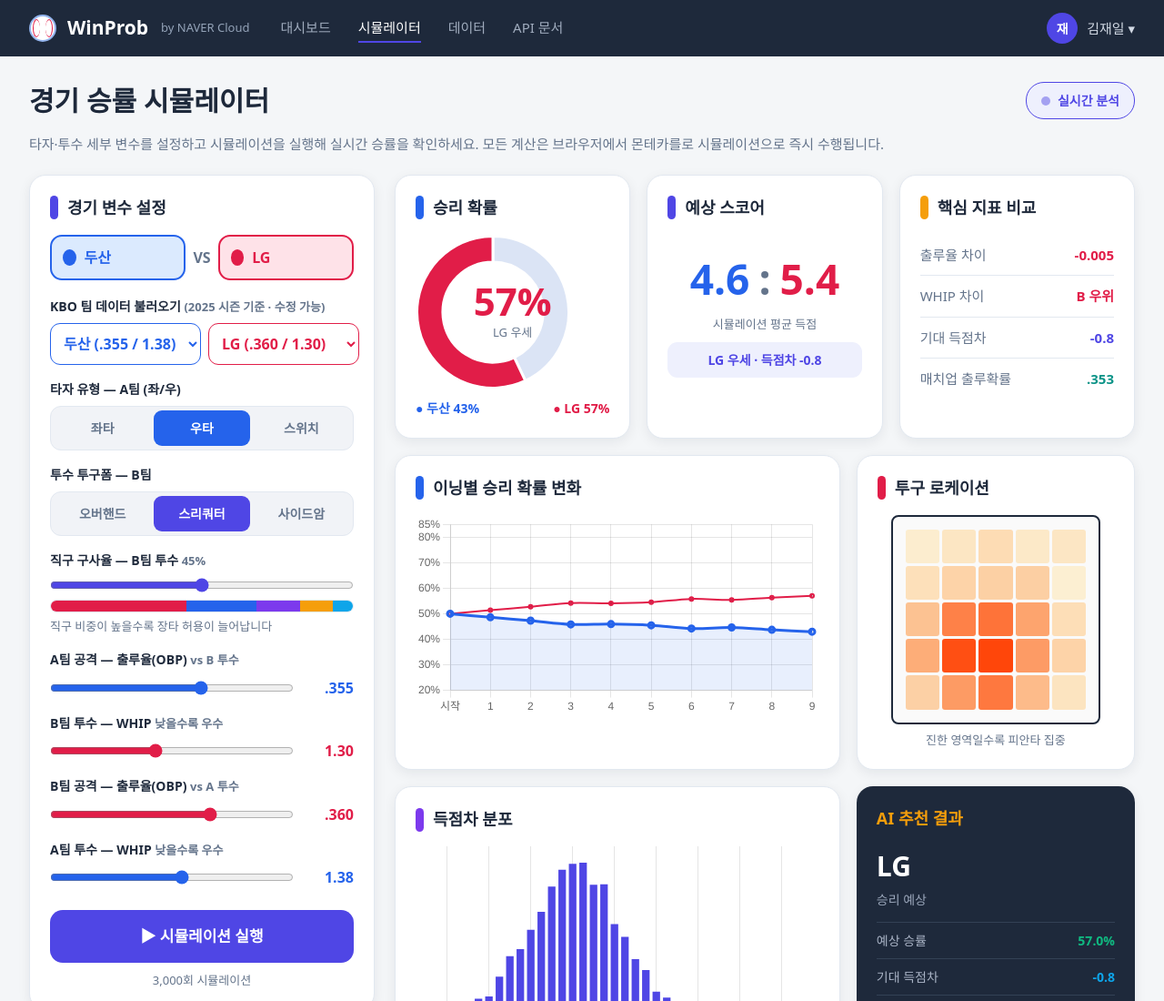
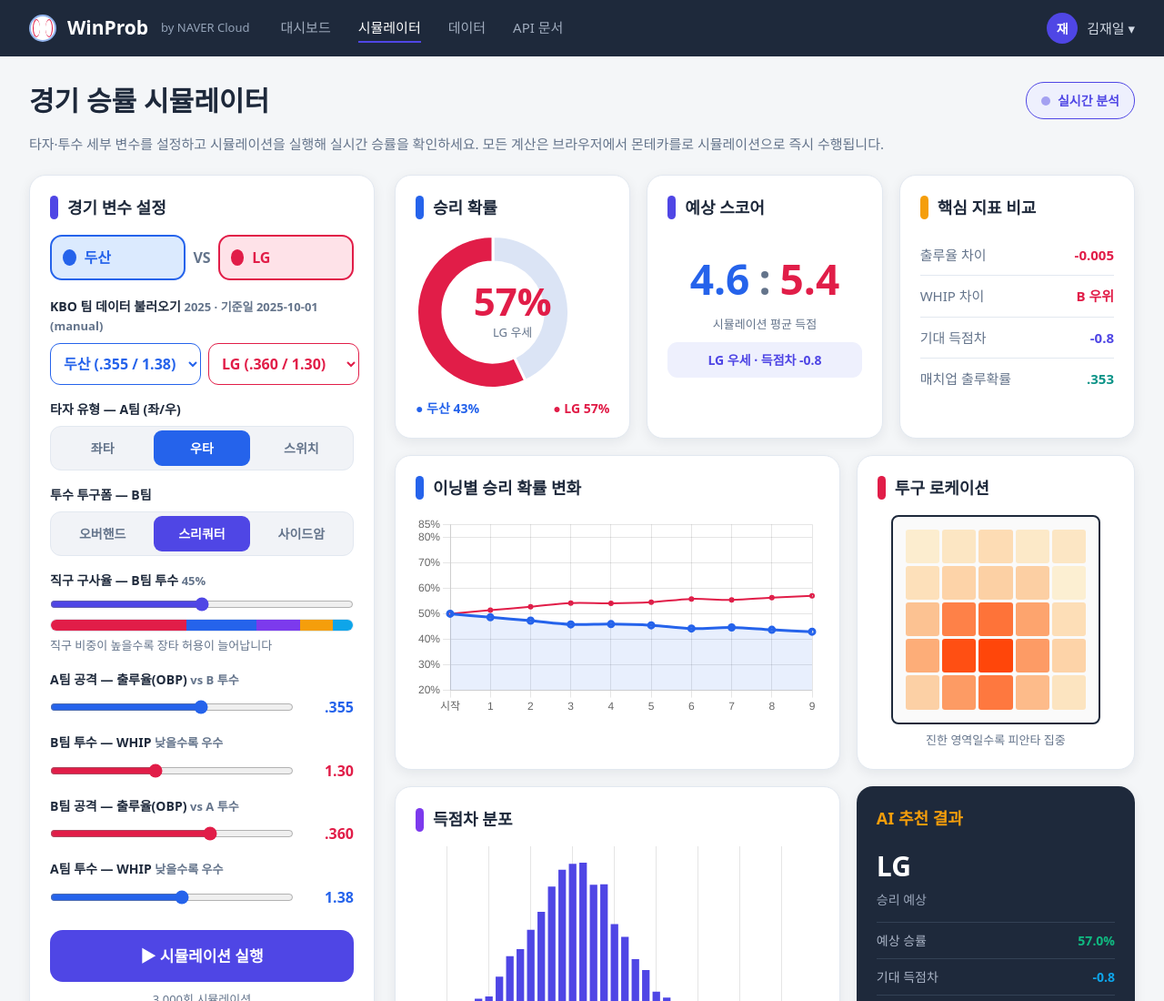
Before and after one commit to Jaeil33/winprob, a plain HTML site: page index.html in a window 1280 px wide. Shown: the top 1100 px of the page at 91% size. Drawn offline with nearby package versions, Linux system fonts and the light colour scheme.

Commit message:
Add files via upload

```diff
--- a/index.html
+++ b/index.html
@@ -122,7 +122,7 @@
       </div>
 
       <div class="field">
-        <label>KBO 팀 데이터 불러오기 <span class="muted">(2025 시즌 기준 · 수정 가능)</span></label>
+        <label>KBO 팀 데이터 불러오기 <span class="muted" id="dataInfo">내장 데이터</span></label>
         <div style="display:flex;gap:8px">
           <select id="loadA" class="sel a"></select>
           <select id="loadB" class="sel b"></select>
@@ -234,8 +234,9 @@
 
 <script>
 const $=id=>document.getElementById(id);
-// KBO 10개 팀: [팀명, 팀 출루율(OBP), 팀 투수 WHIP]  — 2025 시즌 기준 샘플값(Statiz 수치로 갱신 가능)
-const KBO=[
+// KBO 10개 팀: [팀명, 팀 출루율(OBP), 팀 투수 WHIP]
+// 내장 기본값(오프라인/로컬 대비). 온라인에서는 data.json을 불러와 자동 대체됩니다.
+let KBO=[
   ['두산',.355,1.38],['LG',.360,1.30],['KIA',.365,1.34],['삼성',.350,1.40],['SSG',.345,1.42],
   ['롯데',.348,1.45],['한화',.352,1.36],['NC',.344,1.44],['KT',.346,1.41],['키움',.335,1.50]
 ];
@@ -316,7 +317,6 @@
 function applyTeam(side,name){const t=KBO.find(x=>x[0]===name);if(!t)return;
   if(side==='A'){$('nameA').value=t[0];setS('aObp','aObp',t[1],1000,v=>v.toFixed(3).slice(1));setS('aWhip','aWhip',t[2],100,v=>v.toFixed(2));}
   else{$('nameB').value=t[0];setS('bObp','bObp',t[1],1000,v=>v.toFixed(3).slice(1));setS('bWhip','bWhip',t[2],100,v=>v.toFixed(2));}}
-fillSel($('loadA'),'두산');fillSel($('loadB'),'LG');
 $('loadA').addEventListener('change',e=>{applyTeam('A',e.target.value);render();});
 $('loadB').addEventListener('change',e=>{applyTeam('B',e.target.value);render();});
 function bindSlider(id,key,fmt,div){$(id).addEventListener('input',e=>{
@@ -411,8 +411,28 @@
 }
 $('run').addEventListener('click',render);
 
-/* init */
-initCharts();drawMix();applyTeam('A','두산');applyTeam('B','LG');render();
+/* init — data.json(있으면) 불러온 뒤 부팅. 로컬 file://·오프라인이면 내장 기본값 사용 */
+function boot(){
+  const aDef=KBO[0][0], bDef=KBO[1][0];
+  $('loadA').innerHTML='';$('loadB').innerHTML='';
+  fillSel($('loadA'),aDef);fillSel($('loadB'),bDef);
+  initCharts();drawMix();applyTeam('A',aDef);applyTeam('B',bDef);render();
+}
+async function loadData(){
+  try{
+    const res=await fetch('data.json',{cache:'no-store'});
+    if(res.ok){
+      const j=await res.json();
+      if(j.teams&&j.teams.length){
+        KBO=j.teams.map(t=>[t.name,+t.obp,+t.whip]);
+        const info=$('dataInfo');
+        if(info)info.textContent=(j.season?j.season+' · ':'')+'기준일 '+(j.updated||'-')+(j.source?' ('+j.source+')':'');
+      }
+    }
+  }catch(e){/* file:// 또는 오프라인 → 내장 기본값 */}
+  boot();
+}
+loadData();
 </script>
 </body>
 </html>
```
